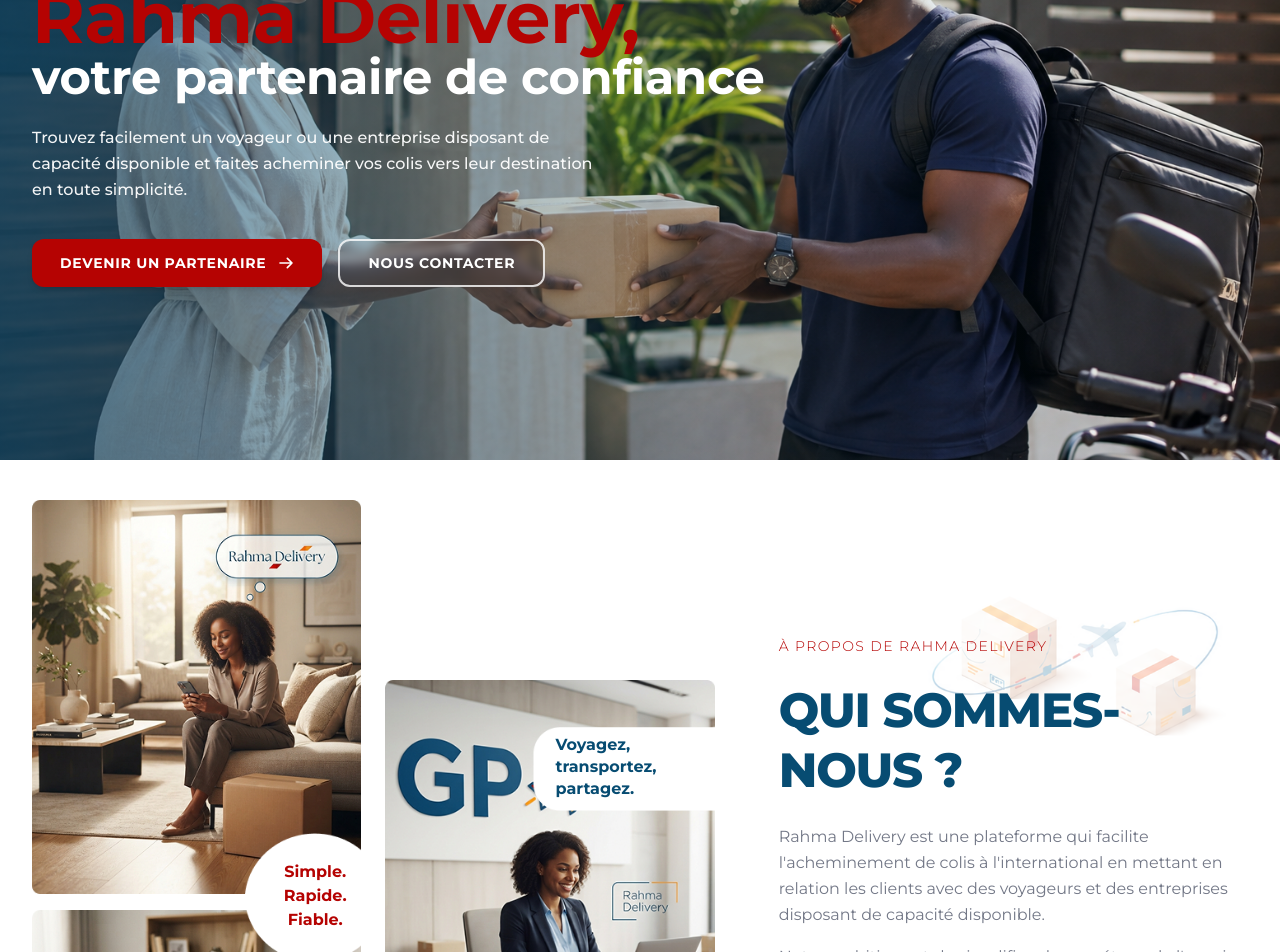
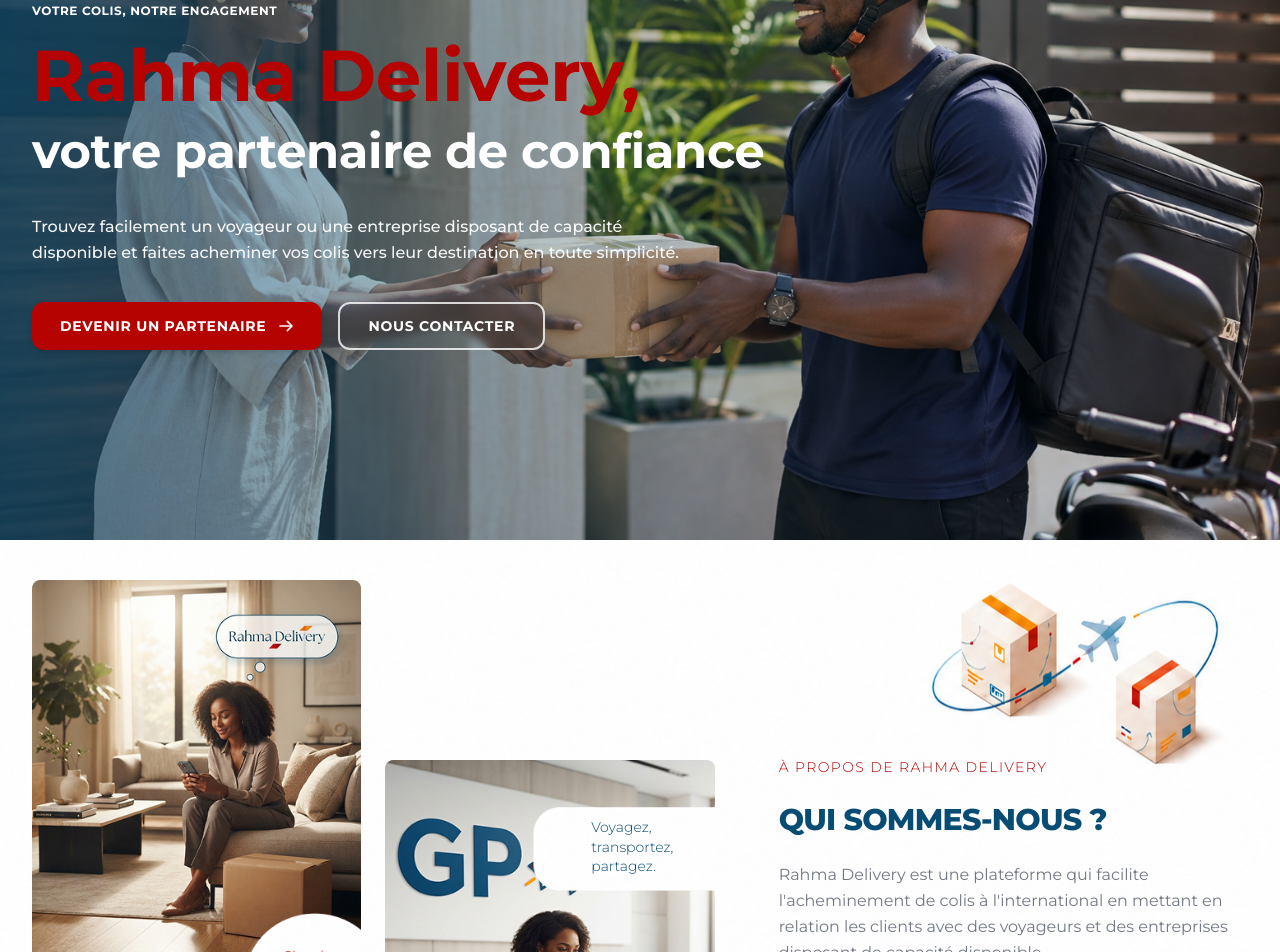
Before and after one commit to noorwebservices/Rahma-GP-refonte, a Vue app: page / in a window 1280 px wide. Shown: the part 340-1292 px from the top of the page. Built offline with nearby package versions, Linux system fonts and the light colour scheme.

Commit message:
ajouter des ajustements de style et de réactivité dans plusieurs sections de HomeView, y compris AboutSection, Header, HeroSection, HowItWorksSection et ProfilesSection

```diff
--- a/src/components/AboutSection.vue
+++ b/src/components/AboutSection.vue
@@ -9,12 +9,12 @@
   <section id="a-propos" class="relative py-12 sm:py-10 bg-white overflow-hidden">
 
     <!-- Background Decorative Banner Image (Subtilisé à opacity-20 sur tout écran desktop pour éviter de gêner la lisibilité et surcharger l'écran) -->
-    <div class="absolute inset-0 pointer-events-none z-0 opacity-15 sm:opacity-20 lg:opacity-25">
+    <div class="absolute inset-0 pointer-events-none z-0 ">
       <img :src="bannerAPropos" alt="Decorative Banner Accents"
-        class="w-full h-full object-contain object-right" />
+        class="w-full h-full lg:object-fill object-contain object-right" />
     </div>
 
-    <div class="relative z-10 max-w-7xl 2xl:max-w-[1536px] mx-auto px-4 sm:px-6 lg:px-8">
+    <div class="relative z-10 max-w-7xl 2xl:max-w-384 mx-auto px-4 sm:px-6 lg:px-8">
       <div class="grid grid-cols-1 lg:grid-cols-12 gap-8 lg:gap-12 xl:gap-16 items-center">
 
         <!-- LEFT COLUMN: Pre-Cut Images Composition (7 cols on xl, 6 cols on lg) -->
@@ -38,12 +38,12 @@
 
               <!-- Text ONLY overlay centered on the circular cutout boundary -->
               <div
-                class="absolute top-1/2 right-0 translate-x-[18%] translate-y-[-70%] z-20 flex flex-col justify-center items-center text-center w-24 sm:w-32 lg:w-36 pointer-events-none">
-                <span class="text-[10px] sm:text-base font-bold text-secondaire leading-tight">Simple.</span>
+                class="absolute top-1/2 right-0 lg:translate-x-[14%] sm:translate-x-[0%] translate-x-[20%] translate-y-[-70%] z-20 flex flex-col justify-center items-center text-center w-24 sm:w-32 lg:w-36 pointer-events-none">
+                <span class="text-[10px] sm:text-[14px] font-light text-secondaire leading-tight">Simple.</span>
                 <span
-                  class="text-[10px] sm:text-base font-bold text-secondaire leading-tight mt-0.5 sm:mt-1">Rapide.</span>
+                  class="text-[10px] sm:text-[14px] font-light text-secondaire leading-tight mt-0.5 sm:mt-1">Rapide.</span>
                 <span
-                  class="text-[10px] sm:text-base font-bold text-secondaire leading-tight mt-0.5 sm:mt-1">Fiable.</span>
+                  class="text-[10px] sm:text-[14px] font-light text-secondaire leading-tight mt-0.5 sm:mt-1">Fiable.</span>
               </div>
 
             </div>
@@ -57,8 +57,8 @@
 
                 <!-- Text ONLY overlay positioned cleanly inside top-right speech bubble cutout -->
                 <div
-                  class="absolute top-[9%] sm:top-[9%] right-[6%] sm:right-[8%] w-[48%] sm:w-[50%] h-[20%] z-20 flex items-center justify-center text-left pointer-events-none">
-                  <p class="text-[10px] sm:text-sm lg:text-base font-bold text-principal leading-snug">
+                  class="absolute top-[9%] sm:top-[9%] right-[6%] sm:right-[0%] w-[48%] sm:w-[50%] h-[20%] z-20 flex items-center justify-center text-left pointer-events-none">
+                  <p class="text-[10px] sm:text-[14px]  font-light text-principal leading-snug">
                     Voyagez,<br />
                     transportez,<br />
                     partagez.
@@ -80,7 +80,7 @@
           </p>
 
           <!-- Main Title (Bleu Principal) -->
-          <h2 class="text-2xl sm:text-3xl lg:text-4xl xl:text-5xl font-extrabold text-principal tracking-tight leading-tight">
+          <h2 class="text-lg sm:text-xl lg:text-xl xl:text-3xl font-extrabold text-principal tracking-tight leading-tight">
             QUI SOMMES-NOUS ?
           </h2>
 
@@ -100,7 +100,7 @@
           <!-- Action Button avec biseau exact de la maquette Figma -->
           <div class="pt-2">
             <a href="#devenir-partenaire"
-              class="relative inline-flex items-center justify-center bg-secondaire hover:bg-secondaire-light text-white font-bold text-xs sm:text-sm uppercase tracking-wider px-9 py-4 rounded-2xl shadow-xl shadow-secondaire/30 transition-all duration-200 transform hover:scale-[1.02] active:scale-95 text-center [clip-path:polygon(0_0,100%_0,84%_100%,0_100%)]">
+              class="relative inline-flex items-center justify-center bg-secondaire hover:bg-secondaire-light text-white font-bold text-xs sm:text-sm uppercase tracking-wider px-9 py-4 rounded-2xl shadow-xl shadow-secondaire/30 transition-all duration-200 transform hover:scale-[1.02] active:scale-95 text-center ">
               <span>NOUS CONTACTER</span>
             </a>
           </div>
--- a/src/components/Header.vue
+++ b/src/components/Header.vue
@@ -1,5 +1,5 @@
 <script setup>
-import { ref, onMounted } from 'vue'
+import { ref, onMounted, onUnmounted } from 'vue'
 
 const isMobileMenuOpen = ref(false)
 const activeLink = ref('#accueil')
@@ -29,9 +29,41 @@
   closeMobileMenu()
 }
 
+let observer = null
+
 onMounted(() => {
   if (window.location.hash) {
     activeLink.value = window.location.hash
+  }
+
+  // Scrollspy via IntersectionObserver
+  const sectionIds = ['accueil', 'a-propos', 'les-profils', 'comment-ca-marche', 'devenir-partenaire']
+  const sections = sectionIds
+    .map(id => document.getElementById(id))
+    .filter(Boolean)
+
+  if (sections.length > 0) {
+    const observerOptions = {
+      root: null,
+      rootMargin: '-30% 0px -50% 0px', // Active la section quand elle entre dans la zone médiane de l'écran
+      threshold: 0
+    }
+
+    observer = new IntersectionObserver((entries) => {
+      entries.forEach(entry => {
+        if (entry.isIntersecting) {
+          activeLink.value = `#${entry.target.id}`
+        }
+      })
+    }, observerOptions)
+
+    sections.forEach(section => observer.observe(section))
+  }
+})
+
+onUnmounted(() => {
+  if (observer) {
+    observer.disconnect()
   }
 })
 </script>
--- a/src/components/HeroSection.vue
+++ b/src/components/HeroSection.vue
@@ -4,7 +4,7 @@
 
 <template>
   <section id="accueil"
-    class="relative min-h-125 sm:min-h-150 lg:min-h-[90vh] flex items-center bg-[#074C72] overflow-hidden">
+    class="relative min-h-125 sm:min-h-150 lg:min-h-screen flex items-center bg-[#074C72] overflow-hidden">
 
     <!-- Background Image & Subtle Figma Overlay -->
     <div class="absolute inset-0 z-0">
@@ -17,7 +17,7 @@
     </div>
 
     <!-- Hero Content Container -->
-    <div class="relative z-10 max-w-7xl 2xl:max-w-[1536px] mx-auto px-4 sm:px-6 lg:px-8 pt-20 pb-16 lg:pt-32 lg:pb-24 w-full">
+    <div class="relative z-10 max-w-7xl 2xl:max-w-384 mx-auto px-4 sm:px-6 lg:px-8 pt-20 lg:pt-42 pb-16 lg:pb-24 w-full">
       <div class="max-w-2xl sm:max-w-3xl lg:max-w-4xl space-y-4 sm:space-y-5 text-white">
 
         <!-- 1. Subtitle (12px = text-xs) -->
@@ -26,14 +26,14 @@
         </p>
 
         <!-- 2. Main Title (Rahma Delivery: text-7xl | votre partenaire de confiance: text-5xl) -->
-        <h1 class="font-bold text-white tracking-tight leading-tight">
-          <span class="text-secondaire text-3xl sm:text-5xl lg:text-7xl inline-block font-bold">Rahma Delivery,</span>
+        <h1 class="font-bold text-white tracking-tight leading-loose">
+          <span class="text-secondaire text-3xl sm:text-5xl lg:text-7xl inline-block font-bold ">Rahma Delivery,</span>
           <br />
-          <span class="text-xl sm:text-3xl lg:text-5xl inline-block font-bold">votre partenaire de confiance</span>
+          <span class="text-xl sm:text-3xl lg:text-5xl inline-block font-bold leading-relaxed">votre partenaire de confiance</span>
         </h1>
 
         <!-- 3. Paragraph (16px = text-base) -->
-        <p class="text-sm sm:text-base font-medium text-white/95 leading-relaxed max-w-xl pt-1">
+        <p class="text-sm sm:text-base font-medium text-white/95 leading-relaxed max-w-2xl pt-1">
           Trouvez facilement un voyageur ou une entreprise disposant de capacité disponible et faites acheminer vos
           colis vers leur destination en toute simplicité.
         </p>
--- a/src/components/HowItWorksSection.vue
+++ b/src/components/HowItWorksSection.vue
@@ -72,7 +72,7 @@
       />
     </div>
 
-    <div class="relative z-10 max-w-7xl 2xl:max-w-[1536px] mx-auto px-4 sm:px-6 lg:px-8">
+    <div class="relative z-10 max-w-7xl 2xl:max-w-384 mx-auto px-4 sm:px-6 lg:px-8">
 
       <!-- Section Header -->
       <div class="text-center max-w-3xl mx-auto space-y-3 sm:space-y-4 mb-20 lg:mb-28">
--- a/src/components/ProfilesSection.vue
+++ b/src/components/ProfilesSection.vue
@@ -10,7 +10,7 @@
 
 <template>
   <section id="les-profils" class="py-10 sm:py-10 bg-slate-50/50 relative overflow-hidden">
-    <div class="max-w-7xl 2xl:max-w-[1536px] mx-auto px-4 sm:px-6 lg:px-8 relative z-10">
+    <div class="max-w-7xl 2xl:max-w-384 mx-auto px-4 sm:px-6 lg:px-8 relative z-10">
 
       <!-- Section Header -->
       <div class="text-center max-w-4xl mx-auto space-y-3 sm:space-y-4 mb-8 sm:mb-12">
```
